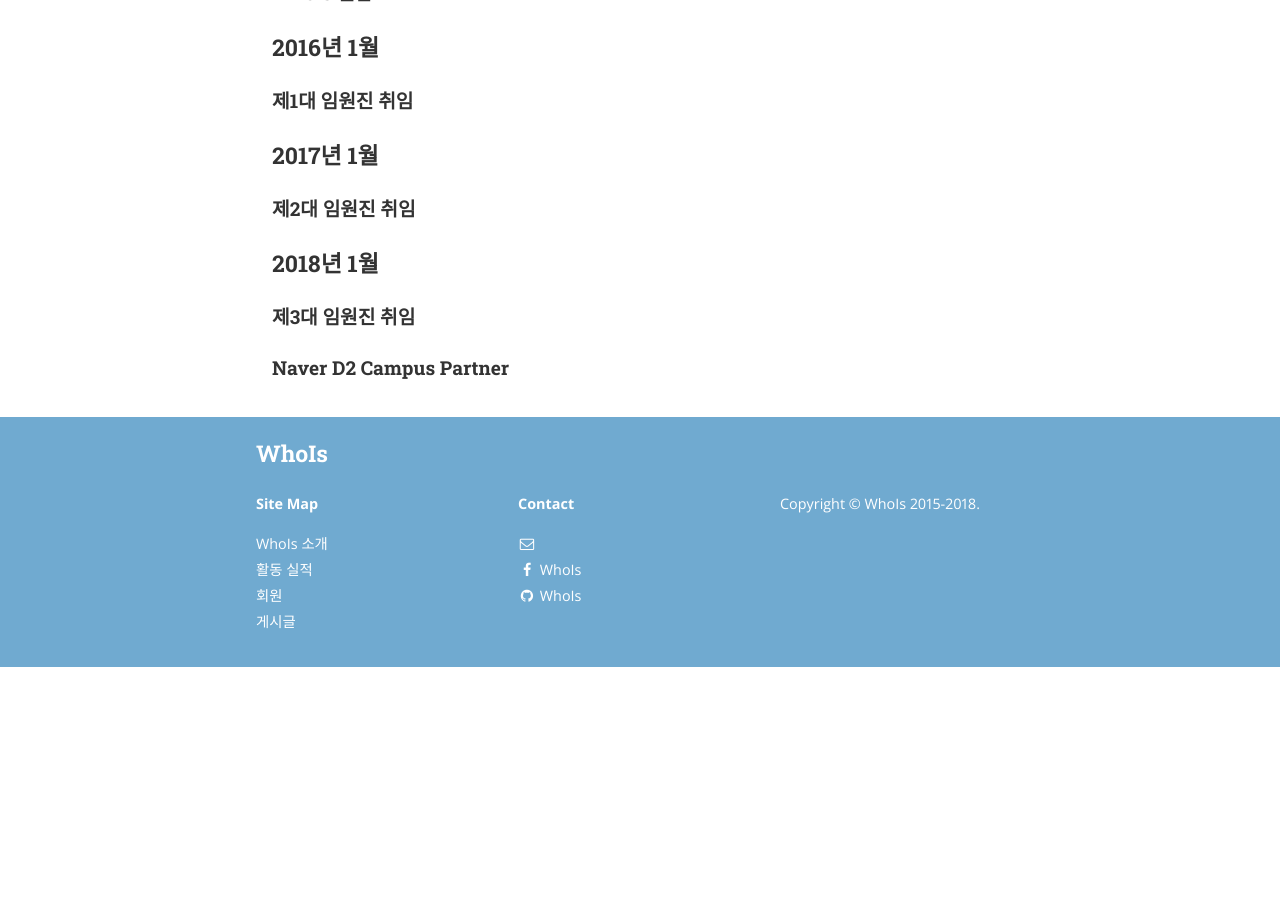
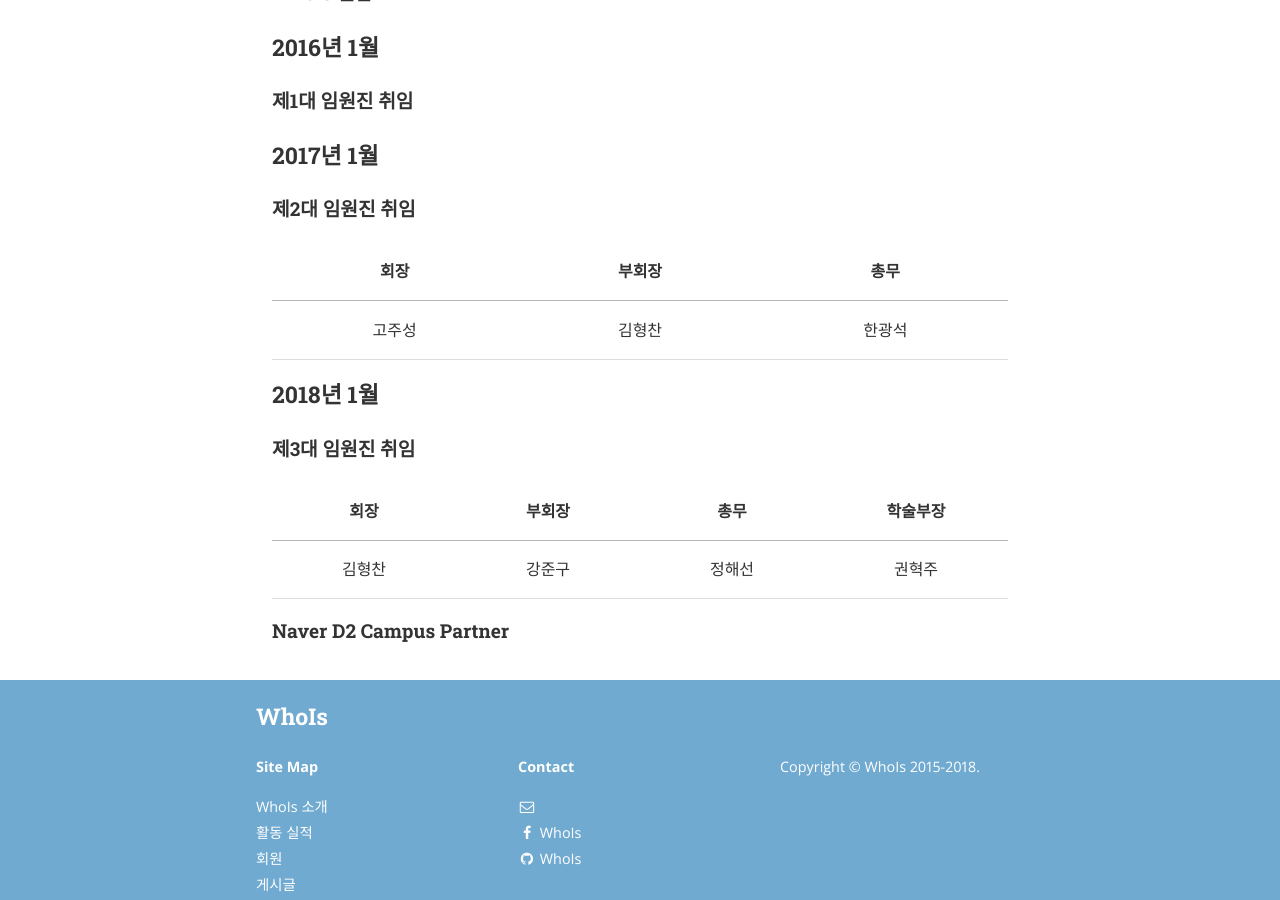
Before and after one commit to ajou-whois/ajou-whois.github.io, a Jekyll site: the page built from about.md, in a window 1280 px wide and 900 px high, scrolled down 2010 px. Built offline with Jekyll 4.4.1, drawn with Linux system fonts in a browser that asks for light colours; nearby versions of some CDN libraries; before the commit the page ends 2677 px from its top, so only the background shows below that.

Commit message:
Update About

```diff
--- a/about.md
+++ b/about.md
@@ -48,8 +48,16 @@ WhoIs는 정보보호 전반에서 발생하는 위협사례 분석과 대응방
 
 #### 제2대 임원진 취임
 
+| 회장 | 부회장 | 총무 |
+|:-:|:-:|:-:|
+| 고주성 | 김형찬 | 한광석 |
+
 ### 2018년 1월
 
 #### 제3대 임원진 취임
 
+| 회장 | 부회장 | 총무 | 학술부장 |
+|:-:|:-:|:-:|:-:|
+| 김형찬 | 강준구 | 정해선 | 권혁주 |
+
 #### Naver D2 Campus Partner
```
